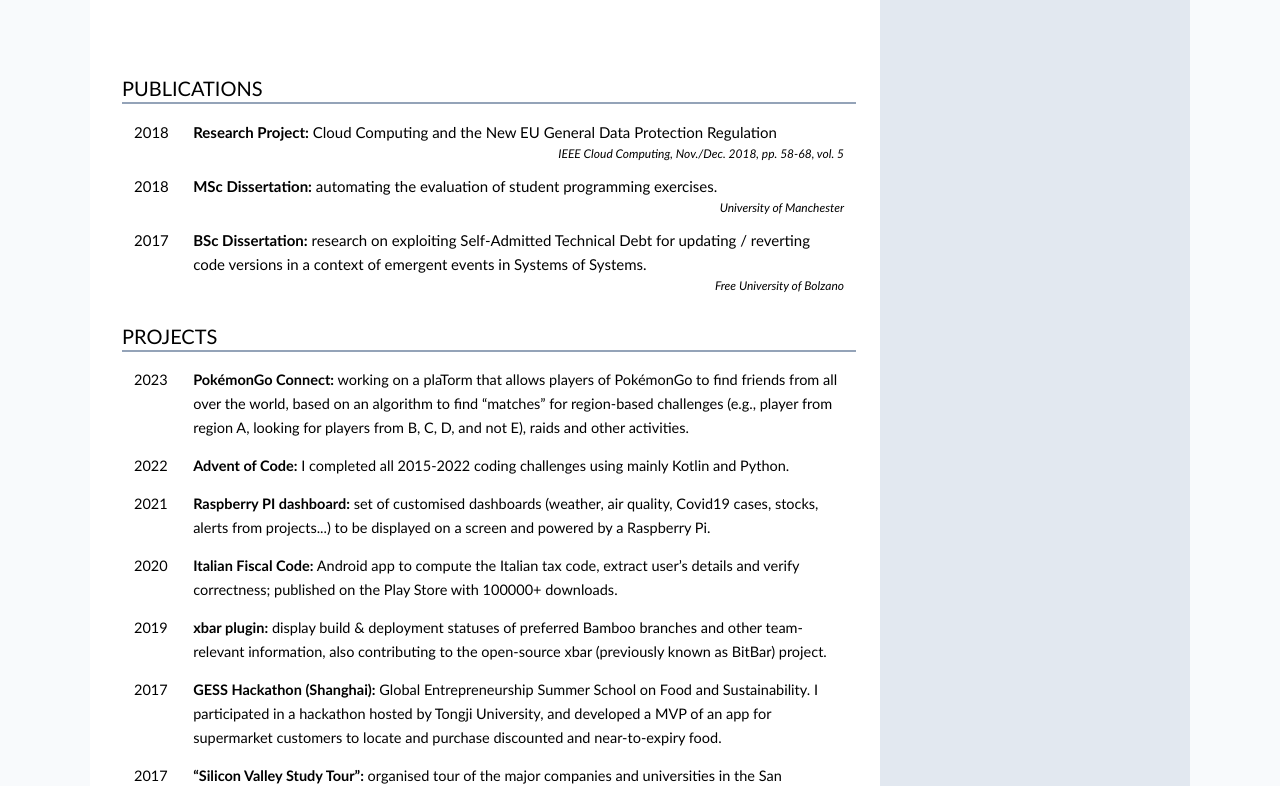
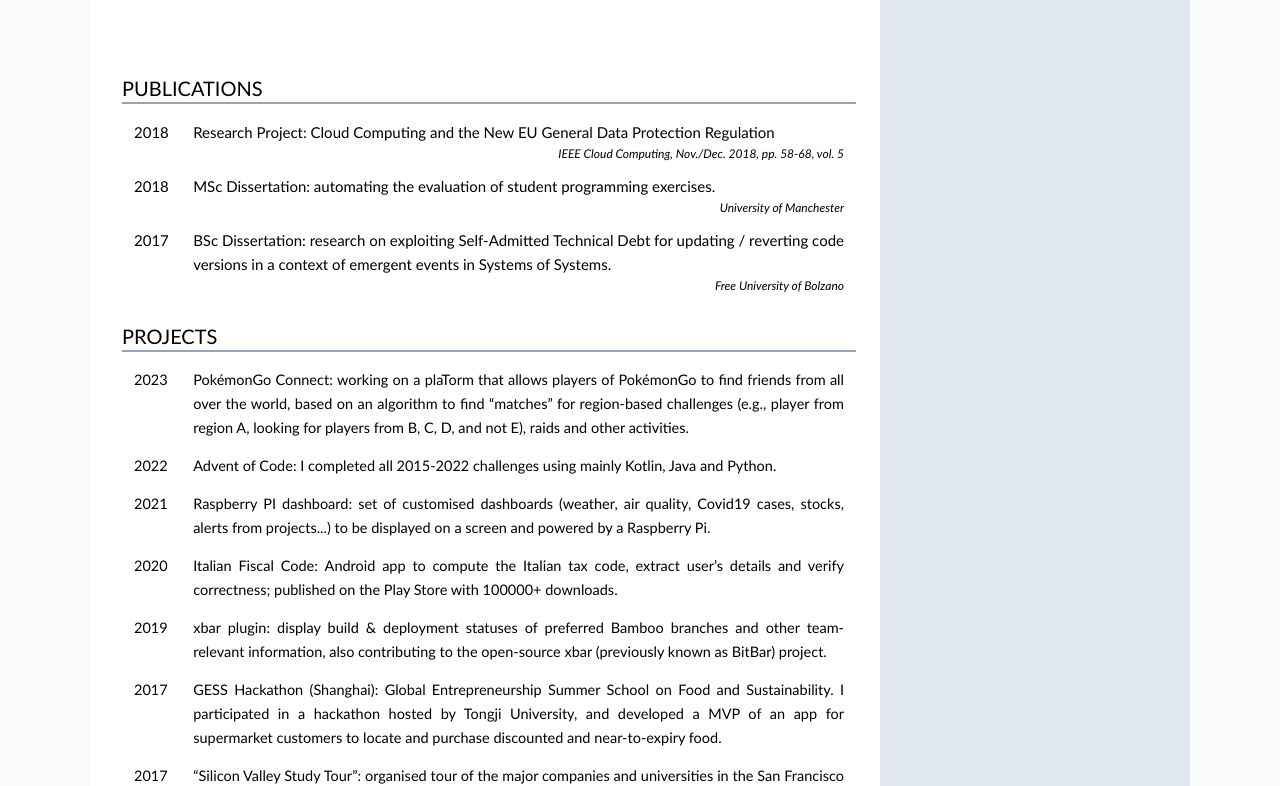
Before and after one commit to martapanc/cv-maker, a Next.js app: page /html in a window 1280 px wide. Shown: the part 1634-2420 px from the top of the page. Built offline with nearby package versions, Linux system fonts and the light colour scheme.

Commit message:
feat: style publications and projects

```diff
--- a/src/components/cv/sections/Body.tsx
+++ b/src/components/cv/sections/Body.tsx
@@ -53,10 +53,10 @@ const Body = (props: BodyProps) => {
             <div key={id} className='mx-3 mb-3 flex text-[15px]'>
               <div className='w-1/12'>{publication.year}</div>
               <div className='w-11/12'>
-                <div className='mb-0.5'>
-                  <span className='font-semibold'>{publication.type}:</span>
+                <div className='mb-0.5 text-justify'>
+                  <span className='font-medium'>{publication.type}:</span>
                   &nbsp;
-                  <span>{publication.title}</span>
+                  <span className='font-light'>{publication.title}</span>
                 </div>
 
                 <div className='flex justify-end'>
@@ -78,10 +78,10 @@ const Body = (props: BodyProps) => {
             <div key={id} className='mx-3 mb-3 flex text-[14.5px]'>
               <div className='w-1/12'>{project.year}</div>
               <div className='w-11/12'>
-                <div className='mb-0.5'>
-                  <span className='font-semibold'>{project.title}:</span>
+                <div className='mb-0.5 text-justify'>
+                  <span className='font-medium'>{project.title}:</span>
                   &nbsp;
-                  <span>{project.description}</span>
+                  <span className='font-light'>{project.description}</span>
                 </div>
               </div>
             </div>
--- a/src/data/data.json
+++ b/src/data/data.json
@@ -111,7 +111,7 @@
       {
         "year": 2022,
         "title": "Advent of Code",
-        "description": "I completed all 2015-2022 coding challenges using mainly Kotlin and Python."
+        "description": "I completed all 2015-2022 challenges using mainly Kotlin, Java and Python."
       },
       {
         "year": 2021,
--- a/src/types/Project.ts
+++ b/src/types/Project.ts
@@ -1,5 +1,5 @@
 export interface Project {
-  year: string;
+  year: number;
   description: string;
   title: string;
 }
--- a/src/types/Publication.ts
+++ b/src/types/Publication.ts
@@ -1,5 +1,5 @@
 export interface Publication {
-  year: string;
+  year: number;
   type: string;
   title: string;
   publisher: string;
```
Also changed, not shown: 1 other file (tests, documents, lock files or other folders).
